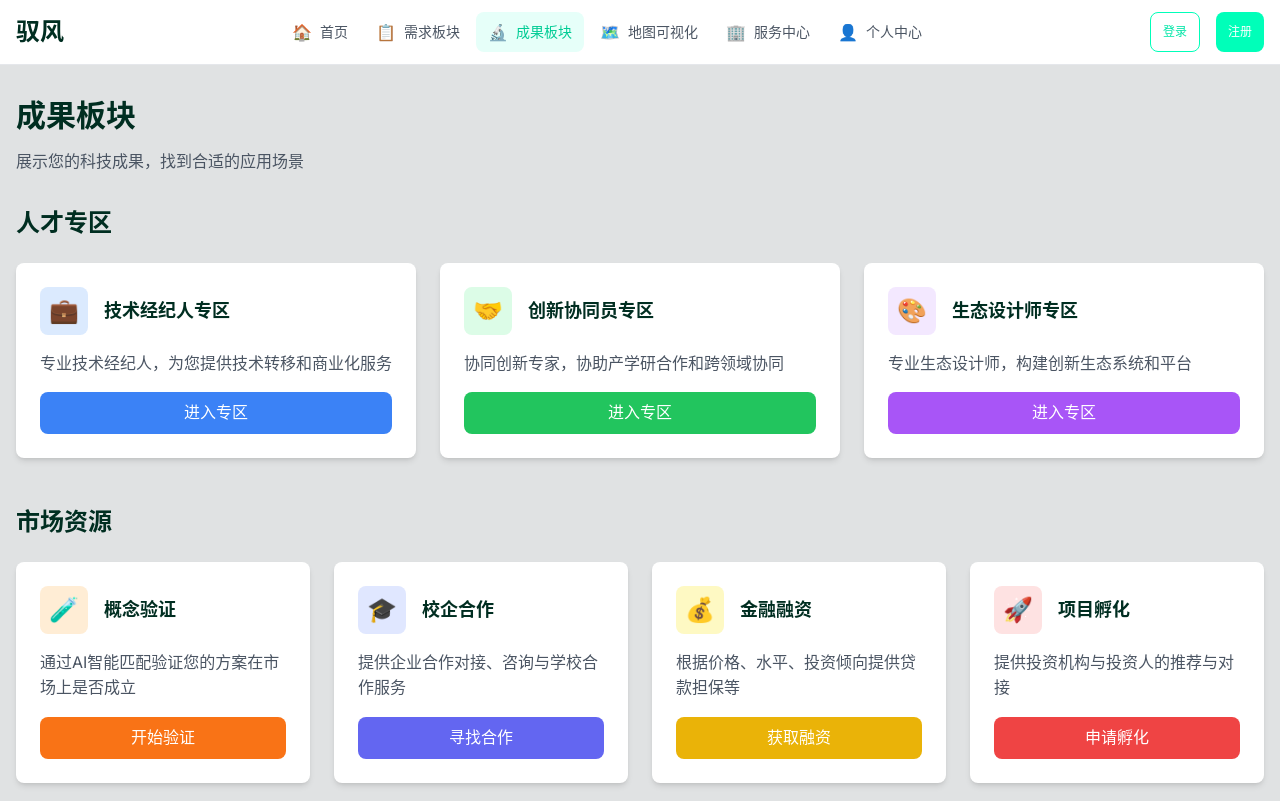
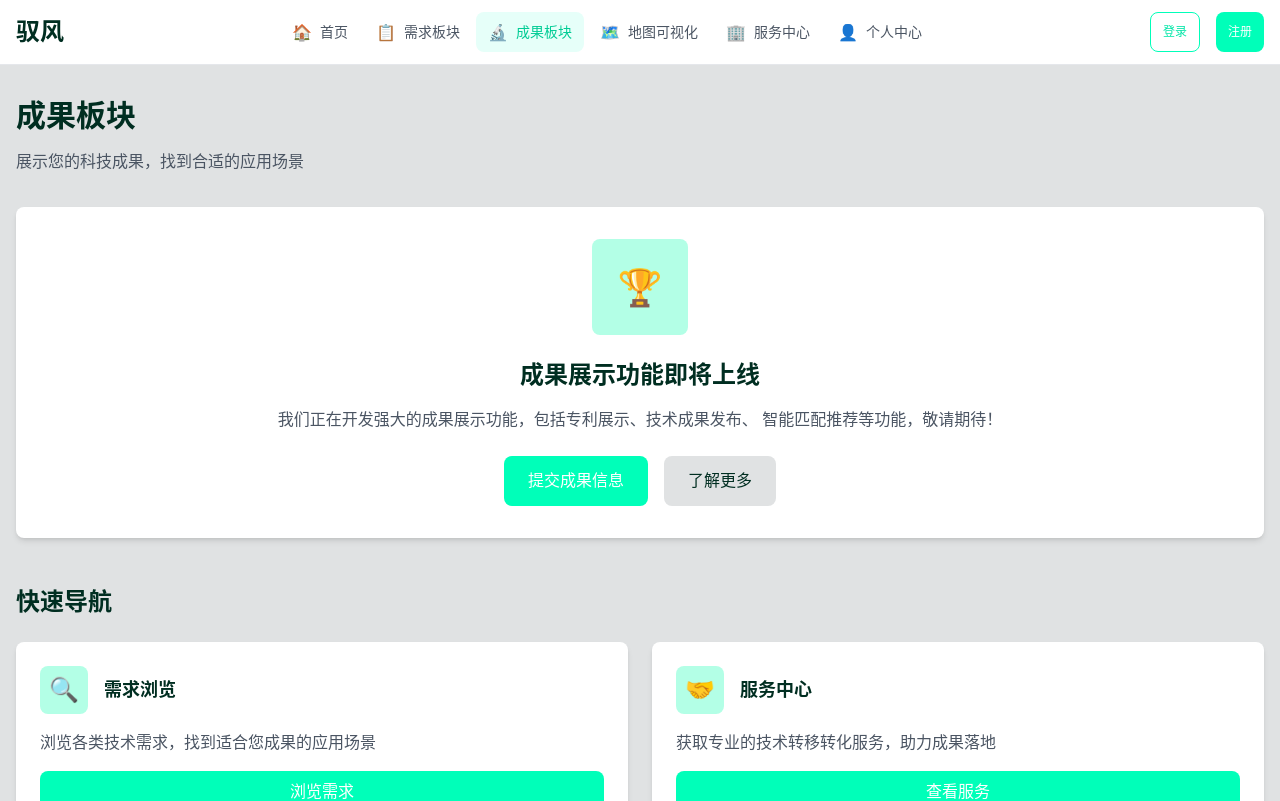
Before and after one commit to Spring930/supply-demand-matching-platform, a Next.js app: page /achievements in a window 1280 px wide. Shown: the top 801 px of the page. Built offline with nearby package versions, Linux system fonts and the light colour scheme.

Commit message:
refactor: reorganize achievements and services pages with new module structure

```diff
--- a/app/achievements/page.tsx
+++ b/app/achievements/page.tsx
@@ -1,7 +1,6 @@
 // 成果板块页面
 
 import { Metadata } from 'next';
-// import SmartMatching from '../../components/common/smart-matching';
 
 export const metadata: Metadata = {
   title: '成果板块 - 供需对接平台',
@@ -20,104 +19,53 @@ export default function AchievementsPage() {
           <p className="text-gray-600">展示您的科技成果，找到合适的应用场景</p>
         </div>
 
-        {/* 人才分区 */}
-        <div className="mb-12">
-          <h2 className="text-2xl font-bold text-title mb-6">人才专区</h2>
-          <div className="grid grid-cols-1 md:grid-cols-3 gap-6">
+        {/* 成果展示区域 - 待开发 */}
+        <div className="bg-white rounded-custom shadow-md p-8 text-center">
+          <div className="w-24 h-24 bg-accent-100 rounded-custom flex items-center justify-center mx-auto mb-6">
+            <span className="text-4xl">🏆</span>
+          </div>
+          <h2 className="text-2xl font-semibold text-title mb-4">成果展示功能即将上线</h2>
+          <p className="text-gray-600 mb-6">
+            我们正在开发强大的成果展示功能，包括专利展示、技术成果发布、
+            智能匹配推荐等功能，敬请期待！
+          </p>
+          <div className="flex flex-col sm:flex-row gap-4 justify-center">
+            <button className="bg-accent-500 text-white px-6 py-3 rounded-custom hover:bg-accent-600 transition-colors">
+              提交成果信息
+            </button>
+            <button className="bg-primary-500 text-title px-6 py-3 rounded-custom hover:bg-primary-600 transition-colors">
+              了解更多
+            </button>
+          </div>
+        </div>
+
+        {/* 快速导航 */}
+        <div className="mt-12">
+          <h2 className="text-2xl font-bold text-title mb-6">快速导航</h2>
+          <div className="grid grid-cols-1 md:grid-cols-2 gap-6">
             <div className="bg-white rounded-custom shadow-md p-6 hover:shadow-lg transition-shadow">
               <div className="flex items-center mb-4">
-                <div className="w-12 h-12 bg-blue-100 rounded-custom flex items-center justify-center mr-4">
-                  <span className="text-2xl">💼</span>
+                <div className="w-12 h-12 bg-accent-100 rounded-custom flex items-center justify-center mr-4">
+                  <span className="text-2xl">🔍</span>
                 </div>
-                <h3 className="text-lg font-semibold text-title">技术经纪人专区</h3>
+                <h3 className="text-lg font-semibold text-title">需求浏览</h3>
               </div>
-              <p className="text-gray-600 mb-4">专业技术经纪人，为您提供技术转移和商业化服务</p>
-              <button className="bg-blue-500 text-white px-4 py-2 rounded-custom hover:bg-blue-600 transition-colors w-full">
-                进入专区
+              <p className="text-gray-600 mb-4">浏览各类技术需求，找到适合您成果的应用场景</p>
+              <button className="bg-accent-500 text-white px-4 py-2 rounded-custom hover:bg-accent-600 transition-colors w-full">
+                浏览需求
               </button>
             </div>
 
             <div className="bg-white rounded-custom shadow-md p-6 hover:shadow-lg transition-shadow">
               <div className="flex items-center mb-4">
-                <div className="w-12 h-12 bg-green-100 rounded-custom flex items-center justify-center mr-4">
+                <div className="w-12 h-12 bg-accent-100 rounded-custom flex items-center justify-center mr-4">
                   <span className="text-2xl">🤝</span>
                 </div>
-                <h3 className="text-lg font-semibold text-title">创新协同员专区</h3>
+                <h3 className="text-lg font-semibold text-title">服务中心</h3>
               </div>
-              <p className="text-gray-600 mb-4">协同创新专家，协助产学研合作和跨领域协同</p>
-              <button className="bg-green-500 text-white px-4 py-2 rounded-custom hover:bg-green-600 transition-colors w-full">
-                进入专区
-              </button>
-            </div>
-
-            <div className="bg-white rounded-custom shadow-md p-6 hover:shadow-lg transition-shadow">
-              <div className="flex items-center mb-4">
-                <div className="w-12 h-12 bg-purple-100 rounded-custom flex items-center justify-center mr-4">
-                  <span className="text-2xl">🎨</span>
-                </div>
-                <h3 className="text-lg font-semibold text-title">生态设计师专区</h3>
-              </div>
-              <p className="text-gray-600 mb-4">专业生态设计师，构建创新生态系统和平台</p>
-              <button className="bg-purple-500 text-white px-4 py-2 rounded-custom hover:bg-purple-600 transition-colors w-full">
-                进入专区
-              </button>
-            </div>
-          </div>
-        </div>
-
-        {/* 市场资源分区 */}
-        <div>
-          <h2 className="text-2xl font-bold text-title mb-6">市场资源</h2>
-          <div className="grid grid-cols-1 md:grid-cols-2 lg:grid-cols-4 gap-6">
-            <div className="bg-white rounded-custom shadow-md p-6 hover:shadow-lg transition-shadow">
-              <div className="flex items-center mb-4">
-                <div className="w-12 h-12 bg-orange-100 rounded-custom flex items-center justify-center mr-4">
-                  <span className="text-2xl">🧪</span>
-                </div>
-                <h3 className="text-lg font-semibold text-title">概念验证</h3>
-              </div>
-              <p className="text-gray-600 mb-4">通过AI智能匹配验证您的方案在市场上是否成立</p>
-              <button className="bg-orange-500 text-white px-4 py-2 rounded-custom hover:bg-orange-600 transition-colors w-full">
-                开始验证
-              </button>
-            </div>
-
-            <div className="bg-white rounded-custom shadow-md p-6 hover:shadow-lg transition-shadow">
-              <div className="flex items-center mb-4">
-                <div className="w-12 h-12 bg-indigo-100 rounded-custom flex items-center justify-center mr-4">
-                  <span className="text-2xl">🎓</span>
-                </div>
-                <h3 className="text-lg font-semibold text-title">校企合作</h3>
-              </div>
-              <p className="text-gray-600 mb-4">提供企业合作对接、咨询与学校合作服务</p>
-              <button className="bg-indigo-500 text-white px-4 py-2 rounded-custom hover:bg-indigo-600 transition-colors w-full">
-                寻找合作
-              </button>
-            </div>
-
-            <div className="bg-white rounded-custom shadow-md p-6 hover:shadow-lg transition-shadow">
-              <div className="flex items-center mb-4">
-                <div className="w-12 h-12 bg-yellow-100 rounded-custom flex items-center justify-center mr-4">
-                  <span className="text-2xl">💰</span>
-                </div>
-                <h3 className="text-lg font-semibold text-title">金融融资</h3>
-              </div>
-              <p className="text-gray-600 mb-4">根据价格、水平、投资倾向提供贷款担保等</p>
-              <button className="bg-yellow-500 text-white px-4 py-2 rounded-custom hover:bg-yellow-600 transition-colors w-full">
-                获取融资
-              </button>
-            </div>
-
-            <div className="bg-white rounded-custom shadow-md p-6 hover:shadow-lg transition-shadow">
-              <div className="flex items-center mb-4">
-                <div className="w-12 h-12 bg-red-100 rounded-custom flex items-center justify-center mr-4">
-                  <span className="text-2xl">🚀</span>
-                </div>
-                <h3 className="text-lg font-semibold text-title">项目孵化</h3>
-              </div>
-              <p className="text-gray-600 mb-4">提供投资机构与投资人的推荐与对接</p>
-              <button className="bg-red-500 text-white px-4 py-2 rounded-custom hover:bg-red-600 transition-colors w-full">
-                申请孵化
+              <p className="text-gray-600 mb-4">获取专业的技术转移转化服务，助力成果落地</p>
+              <button className="bg-accent-500 text-white px-4 py-2 rounded-custom hover:bg-accent-600 transition-colors w-full">
+                查看服务
               </button>
             </div>
           </div>
```
Also changed, not shown: app/services/page.tsx (+25 -36 lines), lib/constants/index.ts (+65 -1 lines).
